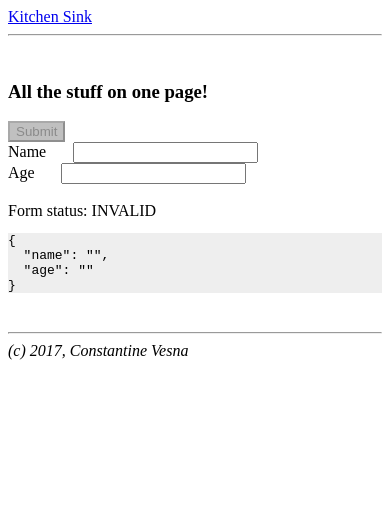
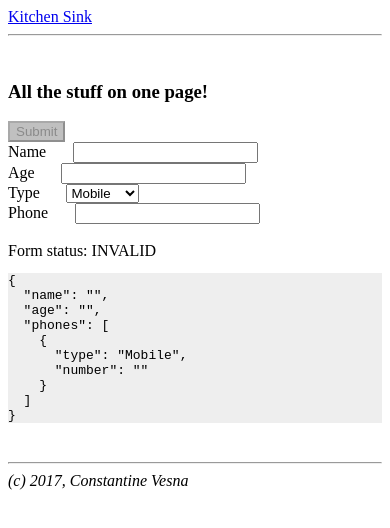
Before and after one commit to c69/angular-reactive-forms, an Angular app: page /kitchen-sink in a window 390 px wide. Shown: the top 528 px of the page. Built offline with nearby package versions, Linux system fonts and the light colour scheme.

Commit message:
single formArray for phones

```diff
--- a/src/app/form-kitchen-sink/form-kitchen-sink.component.html
+++ b/src/app/form-kitchen-sink/form-kitchen-sink.component.html
@@ -20,11 +20,17 @@
   <label>Birthday<input type="date" /></label>
 
   <label>Gender<select><option>Other</option></select></label>
-
-
-  <label>Type<select><option>Mobile</option></select></label>
-  <label>Phone<input type="text" /></label>
-
+-->
+<div formArrayName="phones" *ngFor="let phone of kitchenSink.controls.phones.controls; let i = index;">
+  <ng-container [formGroupName]="i">
+    <label>Type<select formControlName="type">
+      <option>Mobile</option>
+      <option>Landline</option>
+    </select></label>
+    <label>Phone<input formControlName="number" type="phone" /></label>
+  </ng-container>
+</div>
+<!--
   <label>Line 1<input type="text" /></label>
   <label>Line 2 (optional)<input type="text" /></label>
   <label>Country<input type="text" /></label>
--- a/src/app/form-kitchen-sink/form-kitchen-sink.component.ts
+++ b/src/app/form-kitchen-sink/form-kitchen-sink.component.ts
@@ -24,7 +24,13 @@ export class FormKitchenSinkComponent implements OnInit {
   ngOnInit() {
     this.kitchenSink = this.fb.group({
       name: ['', Validators.required],
-      age: ['', [Validators.min(18)]]
+      age: ['', [Validators.min(18)]],
+      phones: this.fb.array([
+        this.fb.group({
+          type: ['Mobile'],
+          number: ['', Validators.maxLength(20)]
+        })
+      ])
     });
   }
   sendStuffOutside (data) {
```
